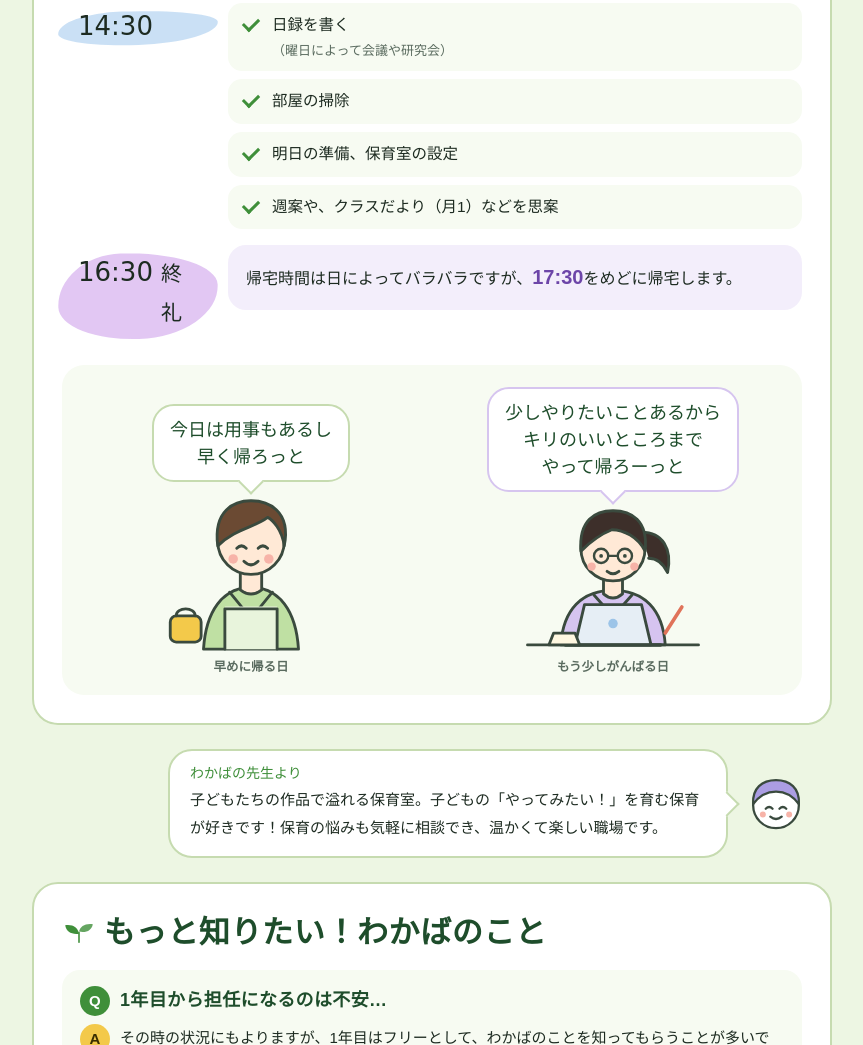
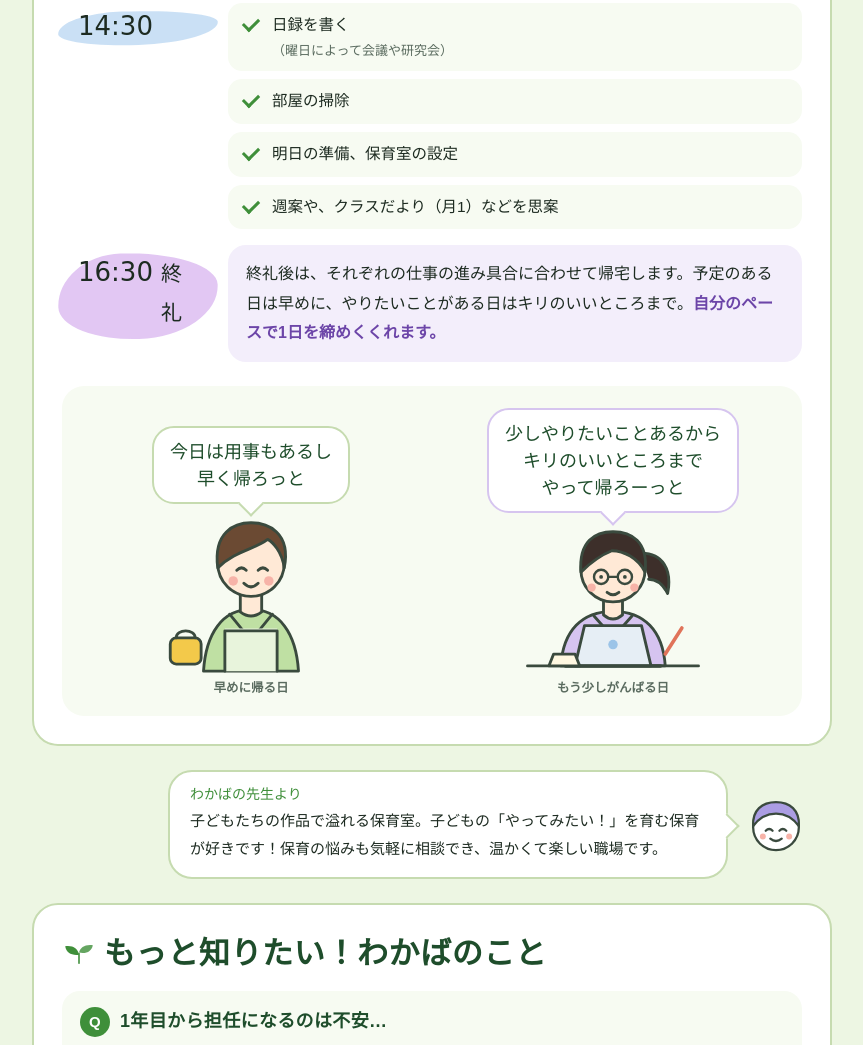
Before and after one commit to wakabakindergarten/website, a plain HTML site: page recruit.html in a window 1280 px wide. Shown: the part 1696-2741 px from the top of the page, without its empty margins (208-1071 px from the left). Drawn offline with Linux system fonts and the light colour scheme; a web font is replaced by a local one.

Commit message:
採用ページの教員の一日の帰宅時間の記述を修正
Co-Authored-By: Claude Opus 5.5 <noreply@anthropic.com>

```diff
--- a/recruit.html
+++ b/recruit.html
@@ -118,7 +118,7 @@ a.back{display:inline-block;margin-bottom:20px;padding:9px 18px;border-radius:99
 .tasks li::before{content:"";flex:none;width:7px;height:13px;border:solid var(--leaf);border-width:0 3px 3px 0;transform:rotate(45deg);margin:4px 6px 0 4px}
 .tasks li small{display:block;font-size:13px;color:var(--sub)}
 .go-home{background:#f3eefb;border-radius:18px;padding:14px 18px;font-size:16px}
-.go-home b{color:#6c45a8;font-size:20px}
+.go-home b{color:#6c45a8}
 
 .talk{display:grid;grid-template-columns:1fr 1fr;gap:20px;margin-top:24px;background:#f7fbf2;border-radius:22px;padding:22px 18px 16px}
 .tk{margin:0;display:flex;flex-direction:column;align-items:center;justify-content:flex-end;text-align:center}
@@ -224,7 +224,7 @@ h3.hand,h4.hand{font-weight:700!important}
 </ul></div>
 
 <div class="after"><div class="tm c2"><b>16:30</b><span>終礼</span></div>
-<div class="go-home">帰宅時間は日によってバラバラですが、<b>17:30</b>をめどに帰宅します。</div></div>
+<div class="go-home">終礼後は、それぞれの仕事の進み具合に合わせて帰宅します。予定のある日は早めに、やりたいことがある日はキリのいいところまで。<b>自分のペースで1日を締めくくれます。</b></div></div>
 
 <div class="talk" aria-label="帰る前の先生たち">
 <figure class="tk"><p class="hand">今日は用事もあるし<br>早く帰ろっと</p><svg aria-hidden="true" viewBox="0 39 160 131" stroke="#3a4a3e" stroke-width="2.4" stroke-linecap="round" stroke-linejoin="round">
```
